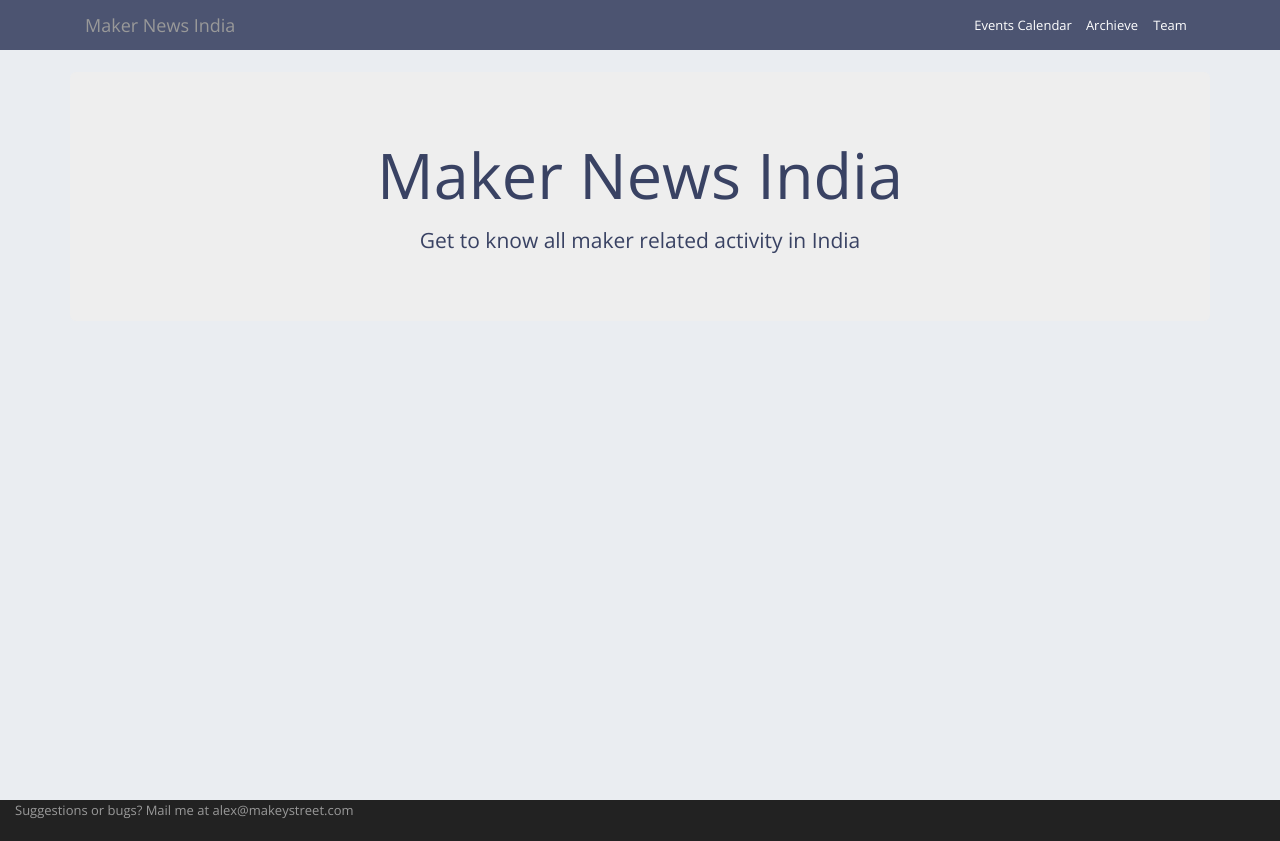
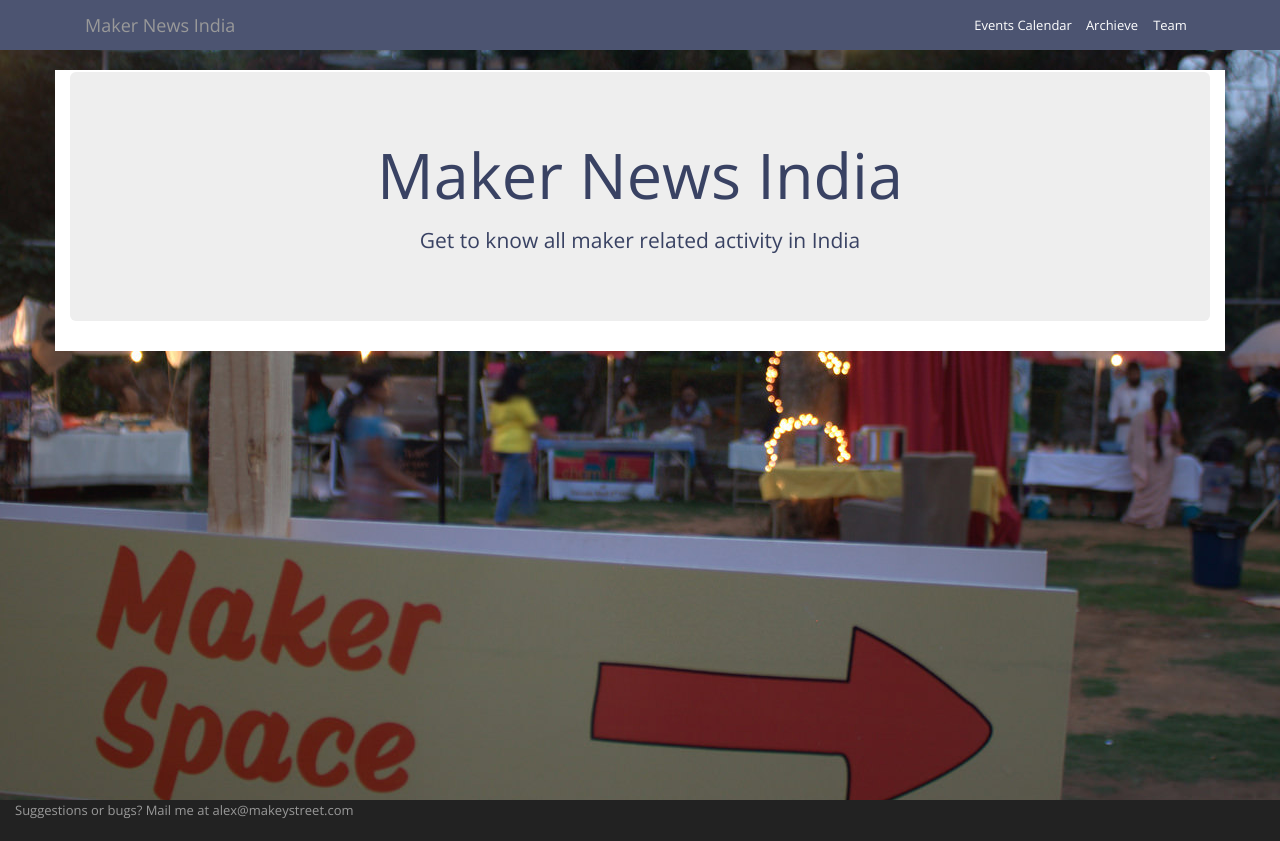
Before and after one commit to alexjv89/makernews, a Django app: page / in a window 1280 px wide. Run offline with Django 3.2, Linux system fonts and the light colour scheme; parts of the project's set-up code (start-up, migrations or seed data) failed here and were passed over; some libraries are stand-ins or nearby versions.

Commit message:
image integrated

```diff
--- a/makernews/apps/newsletter/templates/newsletter/archive_page.html
+++ b/makernews/apps/newsletter/templates/newsletter/archive_page.html
@@ -45,6 +45,10 @@
             {% endfor %}
         </div>
     </div>
+    <br/>
+    <br/>
+    <br/>
+    <br/>
 
 
 
--- a/makernews/apps/newsletter/templates/newsletter/base.html
+++ b/makernews/apps/newsletter/templates/newsletter/base.html
@@ -94,8 +94,8 @@
 
 
 
-    <div id="page-content">
-        <div class="container">
+    <div id="page-content" style="background: url('{% static 'img/image.jpg' %}') no-repeat center center fixed;">
+        <div class="container" style="background:rgba(255,255,255,1);">
             <div class="row"><div class="col-sm-12 col-md-12"></div></div>
             <div class="row"><div class="col-sm-12 col-md-12"></div></div>
 
@@ -117,26 +117,13 @@
             {% block content_top %} {% endblock %}
             <!--start - used for all pages that needs the full width  -->
 
-            <div class="row" id="">
+            <div class="row" id="" >
                 <div class="col-sm-12 col-md-12">
                     {% block content_full %}
                     {% endblock %}
                 </div>
             </div>
 
-            <!-- start - used for the designer page  -->
-            <div class="row">
-                <div class="col-sm-3 col-md-3">
-                    <!-- discountinued. do not use this block. will be removed soon -->
-                    {% block content_left %}
-                    {% endblock %}
-                </div>
-                <div class="col-sm-9 col-md-9">
-                    <!-- discountinued. do not use this block. will be removed soon -->
-                    {% block content_right %}
-                    {% endblock %}
-                </div>
-            </div>
 
             <!--end - used for the designer page  -->
             {% block content_bottom %} {% endblock %}
--- a/makernews/apps/newsletter/templates/newsletter/landing_page.html
+++ b/makernews/apps/newsletter/templates/newsletter/landing_page.html
@@ -1,5 +1,5 @@
 {% extends "newsletter/base.html" %}
-
+{% load static from staticfiles %}
 {% block title %}Makeystreet| Find maker parts{% endblock %}
 {% block extra_js %}
     <script>
@@ -16,7 +16,23 @@
 {% endblock %}
 
 {% block content_full %}
+    <style type="text/css">
 
+            .mozH-bg{
+                background: url("{% static 'img/image.jpg' %}") no-repeat center center fixed;
+                background-size: cover;
+                width:100%;
+                height:100%;
+                z-index:-1;
+                position: fixed;
+                top: 0;
+                left: 0;
+            }
+            #credits { font-size: 14px; float: right; margin-right: 28px; }
+            #credits a { color: #acf; }
+            #credits a:hover { color: #678; }
+        </style>
+    <div class="mozH-bg">hello</div>
     {% if errors %}
         <div class="row">
             <div class="text_center col-lg-offset-2 col-sm-8 col-md-8">
@@ -30,7 +46,7 @@
         </div>
     {% endif %}
 
-    <div class="row">
+    <div class="row" >
         <div class="col-sm-12 col-xs-12">
             <div class="jumbotron">
                 <center>
@@ -38,6 +54,7 @@
                     <p>Get to know all maker related activity in India</p>
                 </center>
             </div>
+
         </div>
     </div>
 
--- a/makernews/apps/newsletter/templates/newsletter/team_page.html
+++ b/makernews/apps/newsletter/templates/newsletter/team_page.html
@@ -77,6 +77,10 @@
             </div>
         </div>
     </div>
+    <br/>
+    <br/>
+    <br/>
+    <br/>
 
 
 
```
Also changed, not shown: makernews/assets/img/image.jpg (added).
